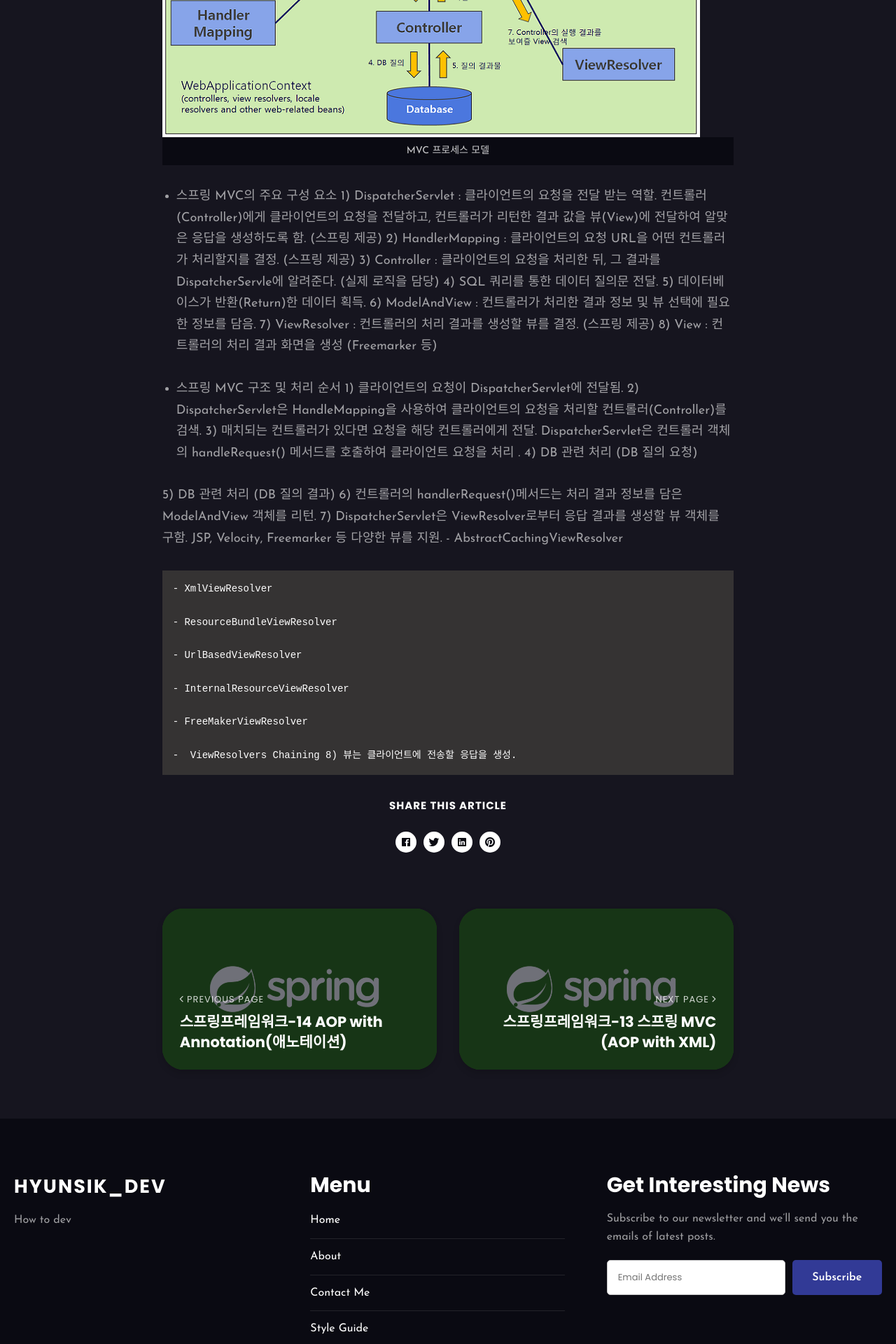
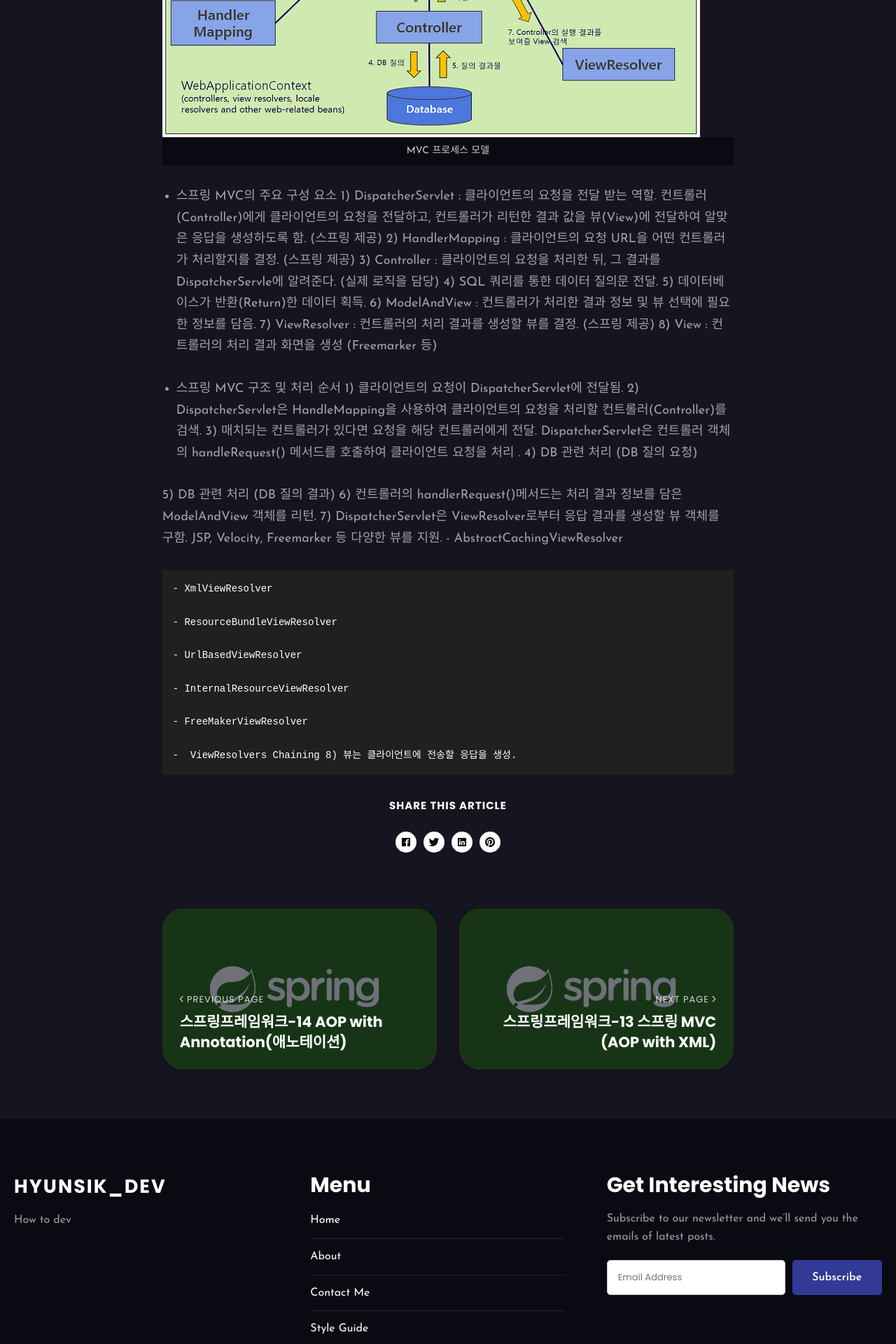
Before and after one commit to hs95blue/hs95blue.github.io, a Jekyll site: the page built from _posts/2020-09-30-3.md, in a window 1280 px wide. Shown: the part 1378-3298 px from the top of the page at 70% size. Built offline with Jekyll 4.4.1, drawn with Linux system fonts in a browser that asks for light colours; nearby versions of some CDN libraries; comment, search, counter and statistics services are not loaded.

Commit message:
Update _syntax-highlighting.scss

```diff
--- a/_sass/1-tools/_syntax-highlighting.scss
+++ b/_sass/1-tools/_syntax-highlighting.scss
@@ -7,7 +7,7 @@
   background: $dark;
 
   .highlighter-rouge & {
-    background: rgb(53, 51, 51);
+    background: rgb(32, 32, 32);
   }
 
   .c     { color: #998; font-style: italic } // Comment
```
